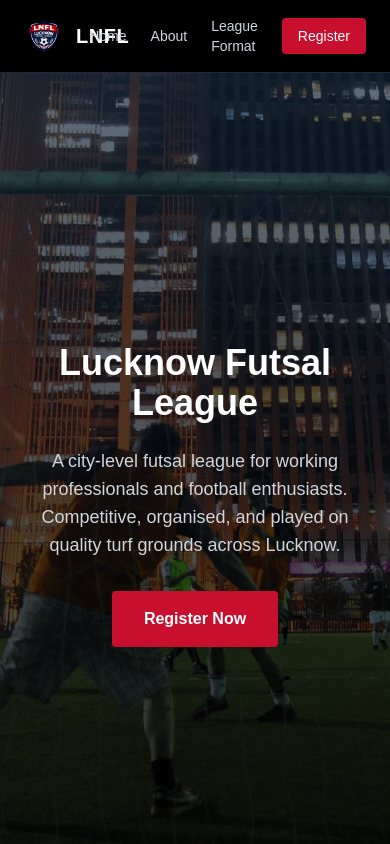
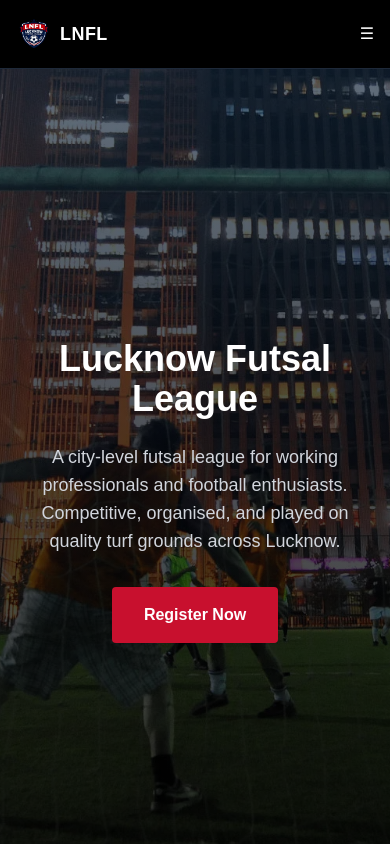
Before and after one commit to Starandstrip/lnfl-website, a Next.js app: page / in a window 390 px wide. Shown: the top 844 px of the page. Built offline with nearby package versions, Linux system fonts and the light colour scheme.

Commit message:
Fix mobile header overlap with responsive navigation

```diff
--- a/src/components/Header.js
+++ b/src/components/Header.js
@@ -1,56 +1,92 @@
+"use client";
+
 import Link from "next/link";
 import Image from "next/image";
+import { useState } from "react";
 
 export default function Header() {
+  const [open, setOpen] = useState(false);
+
   return (
     <header className="bg-black border-b border-gray-800">
-      <div className="max-w-7xl mx-auto px-6 py-4 flex items-center justify-between">
+      <div className="max-w-7xl mx-auto px-4 py-4 flex items-center justify-between">
 
         {/* Logo */}
-        <Link href="/" className="flex items-center gap-3">
+        <Link href="/" className="flex items-center gap-2">
           <Image
             src="/lnfl-logo.png"
             alt="LNFL Logo"
-            width={40}
-            height={40}
+            width={36}
+            height={36}
             priority
           />
-          <span className="text-white text-xl font-bold tracking-wide">
+          <span className="text-white text-lg font-bold tracking-wide">
             LNFL
           </span>
         </Link>
 
-        {/* Navigation */}
-        <nav className="flex items-center gap-6 text-sm font-medium">
-          <Link
-            href="/"
-            className="text-gray-300 hover:text-white transition"
-          >
+        {/* Desktop Nav */}
+        <nav className="hidden md:flex items-center gap-6 text-sm font-medium">
+          <Link href="/" className="text-gray-300 hover:text-white">
             Home
           </Link>
-
-          <Link
-            href="/about"
-            className="text-gray-300 hover:text-white transition"
-          >
+          <Link href="/about" className="text-gray-300 hover:text-white">
             About
           </Link>
-
-          <Link
-            href="/format"
-            className="text-gray-300 hover:text-white transition"
-          >
+          <Link href="/format" className="text-gray-300 hover:text-white">
             League Format
           </Link>
-
           <Link
             href="/register"
-            className="bg-[#c8102e] hover:bg-red-700 text-white px-4 py-2 rounded transition"
+            className="bg-[#c8102e] hover:bg-red-700 text-white px-4 py-2 rounded"
           >
             Register
           </Link>
         </nav>
+
+        {/* Mobile Menu Button */}
+        <button
+          onClick={() => setOpen(!open)}
+          className="md:hidden text-white focus:outline-none"
+          aria-label="Toggle menu"
+        >
+          ☰
+        </button>
       </div>
+
+      {/* Mobile Menu */}
+      {open && (
+        <div className="md:hidden bg-black border-t border-gray-800 px-4 py-4 space-y-4">
+          <Link
+            href="/"
+            className="block text-gray-300 hover:text-white"
+            onClick={() => setOpen(false)}
+          >
+            Home
+          </Link>
+          <Link
+            href="/about"
+            className="block text-gray-300 hover:text-white"
+            onClick={() => setOpen(false)}
+          >
+            About
+          </Link>
+          <Link
+            href="/format"
+            className="block text-gray-300 hover:text-white"
+            onClick={() => setOpen(false)}
+          >
+            League Format
+          </Link>
+          <Link
+            href="/register"
+            className="block bg-[#c8102e] hover:bg-red-700 text-white px-4 py-2 rounded text-center"
+            onClick={() => setOpen(false)}
+          >
+            Register
+          </Link>
+        </div>
+      )}
     </header>
   );
 }
```
